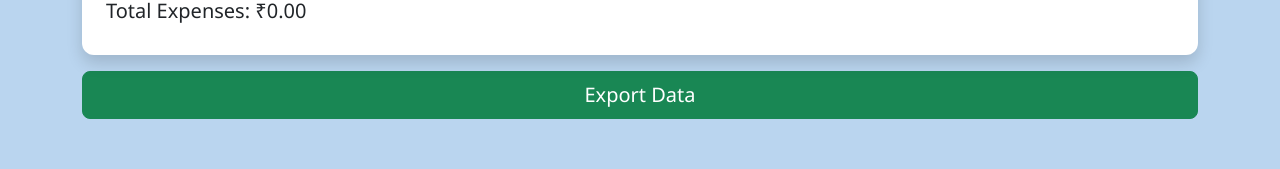
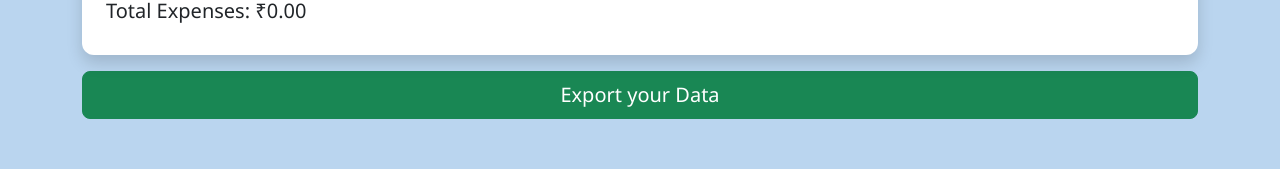
Before and after one commit to sourabhgarg5000/BudgetVision, a plain HTML site: page index.html in a window 1280 px wide. Shown: the part 504-673 px from the top of the page. Drawn offline with nearby package versions, Linux system fonts and the light colour scheme.

Commit message:
Update index.html

```diff
--- a/index.html
+++ b/index.html
@@ -85,7 +85,7 @@
         onmouseover="this.style.backgroundColor='#218838'"
         onmouseout="this.style.backgroundColor='#28a745'"
       >
-        Export Data
+        Export your Data
       </button>
     </div>
 
```
